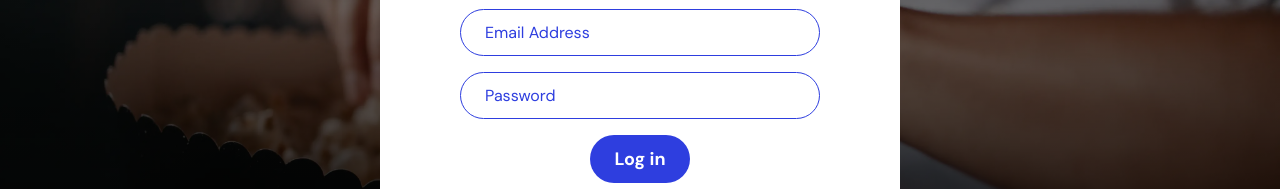
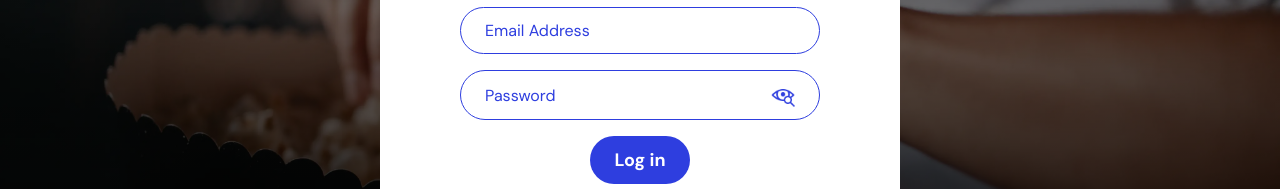
Before and after one commit to KevinMuellerDev/videoflix_frontend, a Next.js app: page /login in a window 1280 px wide. Shown: the part 312-501 px from the top of the page. Built offline with nearby package versions, Linux system fonts and the light colour scheme.

Commit message:
added input with icon and show pass function

```diff
--- a/src/components/FormContainer/FormContainer.module.css
+++ b/src/components/FormContainer/FormContainer.module.css
@@ -9,3 +9,9 @@
   width: 100%;
   max-width: 520px;
 }
+
+@media (width<=550px) {
+  .loginContent {
+    padding: 43px 24px;
+  }
+}
--- a/src/components/LoginForm/LoginForm.tsx
+++ b/src/components/LoginForm/LoginForm.tsx
@@ -1,11 +1,18 @@
-import React from "react";
+import React, { useState } from "react";
 import styles from "@/components/LoginForm/LoginForm.module.css";
 import Link from "next/link";
+import useAuth from "@/lib/useAuth";
 
 const LoginForm: React.FC = () => {
+  const [showPassword, setShowPassword] = useState(false);
+
+  function handleShowPassword() {
+    setShowPassword((prev) => !prev);
+  }
+
   function handleAuth(event: React.FormEvent) {
     event.preventDefault();
-    return;
+    useAuth();
   }
 
   return (
@@ -19,14 +26,22 @@ const LoginForm: React.FC = () => {
           aria-label="Login Email"
           placeholder="Email Address"
         />
+        <div className="iconInputField">
           <input
-          className="standardInputField"
-          type="password"
+            className="blankInputField"
+            type={showPassword ? "text" : "password"}
             name="password"
             id="loginPass"
             aria-label="Login Password"
             placeholder="Password"
           />
+          <img
+            className="icon"
+            src={showPassword ? "/icons/hide-pass.png" : "/icons/show-pass.png"}
+            alt={showPassword ? "Hide password" : "Show password"}
+            onClick={handleShowPassword}
+          />
+        </div>
         <input
           className="vfBtn"
           type="submit"
--- /dev/null
+++ b/src/lib/useAuth.tsx
@@ -0,0 +1,7 @@
+import React from "react";
+
+const useAuth = () => {
+  return;
+};
+
+export default useAuth;
--- a/src/styles/globals.css
+++ b/src/styles/globals.css
@@ -58,6 +58,42 @@ h1 {
   }
 }
 
+.iconInputField {
+  display: flex;
+  align-items: center;
+  justify-content: space-between;
+  border: 1px solid var(--primary-color);
+  border-radius: 40px;
+  padding: 12px 24px;
+  width: 100%;
+  max-width: 22.5rem;
+
+  &:focus-within {
+    outline: -webkit-focus-ring-color auto 1px;
+    outline-color: var(--primary-color);
+  }
+
+  .blankInputField {
+    background-color: transparent;
+    padding: 0;
+    border: none;
+    outline: none;
+    caret-color: var(--primary-color);
+    color: var(--primary-color);
+    font-size: 1rem;
+
+    &::placeholder {
+      color: var(--primary-color);
+      font-size: 1rem;
+    }
+  }
+
+  .icon {
+    height: 24px;
+    cursor: pointer;
+  }
+}
+
 .vfBtn {
   border: 0;
   padding: 12px 24px;
```
Also changed, not shown: public/icons/hide-pass.png (added), public/icons/show-pass.png (added). Lines whose indentation alone changed are shown as unchanged.
